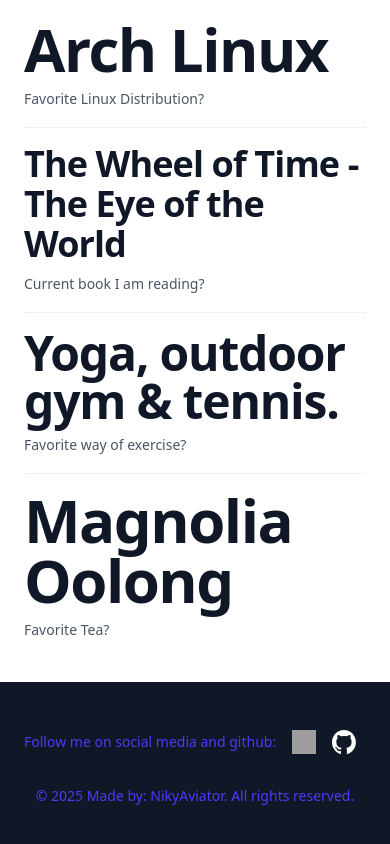
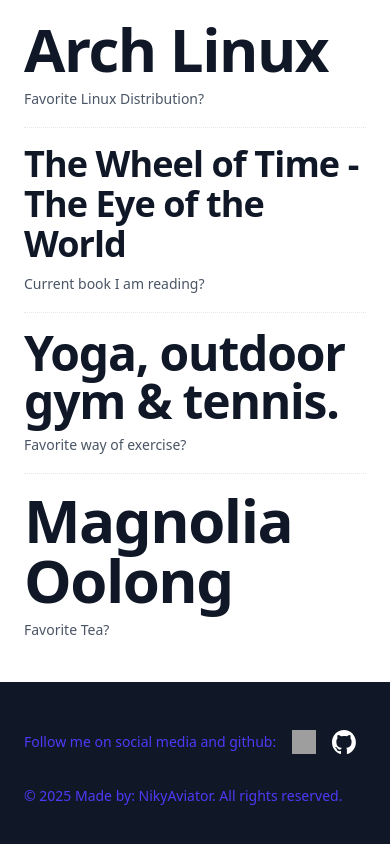
Before and after one commit to NikyAviator/nikolai-kocev-v2, a React (Vite) app in the folder frontend/: page / in a window 390 px wide. Shown: the part 3533-4377 px from the top of the page. Built offline with nearby package versions, Linux system fonts and the light colour scheme; grey boxes are pictures that could not be loaded.

Commit message:
fixed footer on phones

```diff
--- a/frontend/src/Components/Footer.jsx
+++ b/frontend/src/Components/Footer.jsx
@@ -1,7 +1,7 @@
 const Footer = () => {
   return (
     <footer className="z-20 w-full bg-gray-900">
-      <div className="mx-auto max-w-7xl px-6 py-12 md:flex md:items-center md:justify-between lg:px-8">
+      <div className="mx-auto max-w-7xl px-6 py-12 md:flex md:items-center md:justify-between sm:justify-center-safe lg:px-8">
         <div className="flex items-center gap-x-4 md:order-2">
           {/* Text to the left of icons */}
           <p className="text-sm text-indigo-600">
@@ -31,7 +31,7 @@
         </div>
 
         {/* Copyright Text */}
-        <p className="mt-8 text-center text-sm text-indigo-600 md:order-1 md:mt-0">
+        <p className="mt-8 text-left text-sm text-indigo-600 md:order-1 md:mt-0">
           &copy; 2025 Made by: NikyAviator. All rights reserved.
         </p>
       </div>
```
